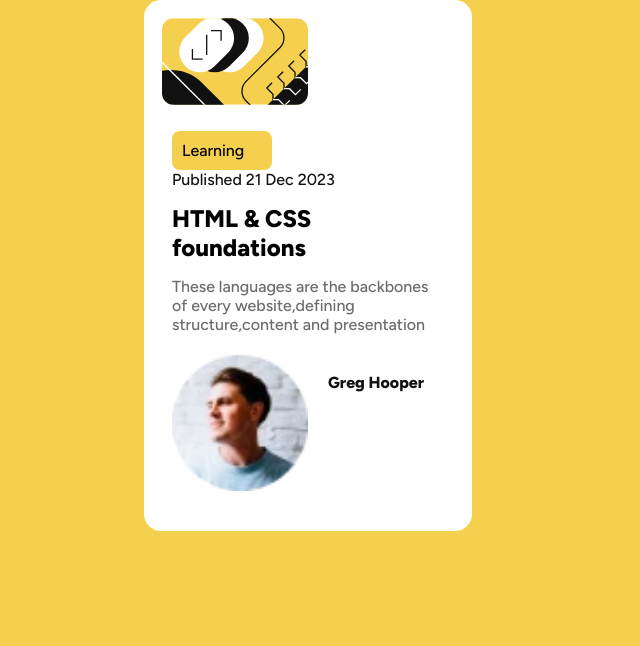
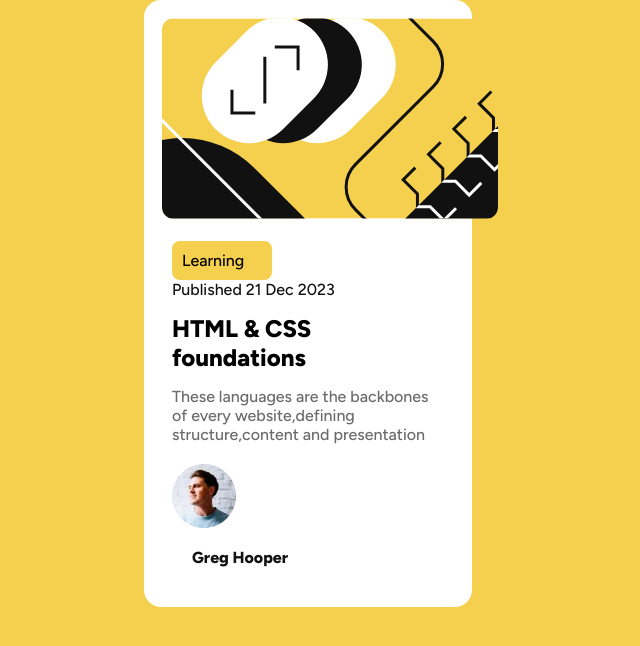
Before and after one commit to BrandonTholanah/blogpost, a plain HTML site: page index.html in a window 1280 px wide. Shown: the whole page, without its empty margins (332-972 px from the left). Drawn offline with Linux system fonts and the light colour scheme.

Commit message:
Update styles.css

```diff
--- a/styles.css
+++ b/styles.css
@@ -23,9 +23,7 @@
     }
 
     .card img{border-radius: 12px;
-    width: 50%;
-    height:60%;
-    align-items:center;
+    display:flex;
 }
 
     .learningbutton{
@@ -49,7 +47,7 @@
     padding-top: 15px;
     padding-bottom: 15px;
 }
-.footer{display: flex;}
+.footer img{display: flex;}
 .footer p{margin-left: 20px;
 padding-top: 20px;
 font-weight: bold;}
```
